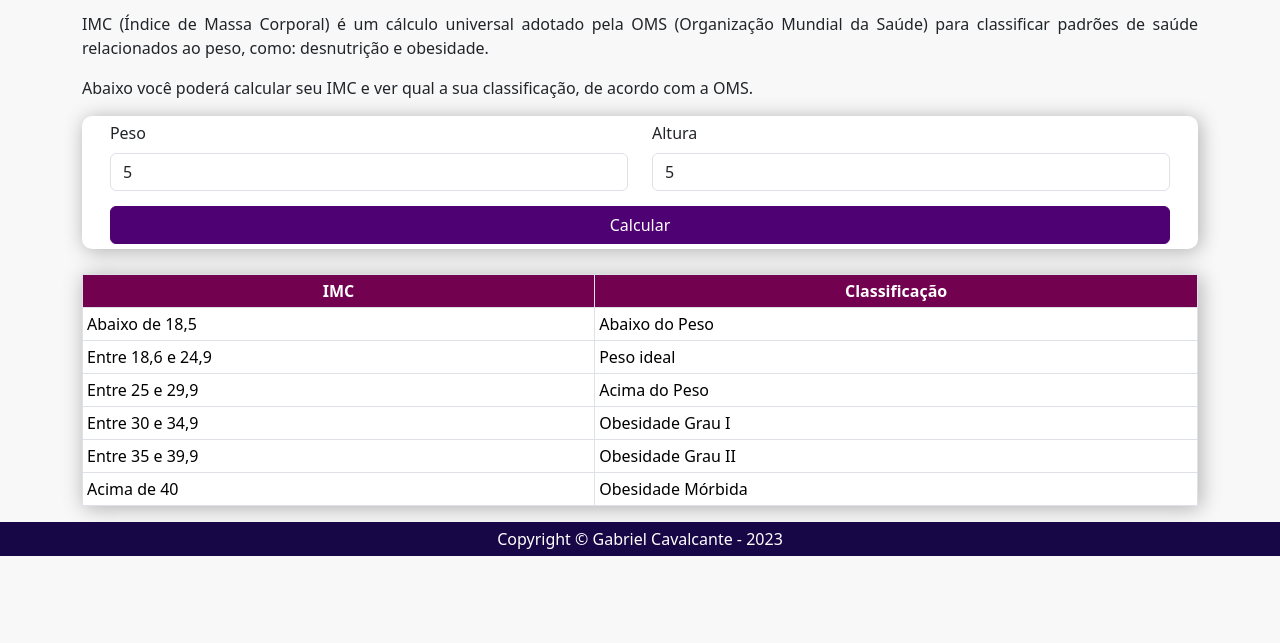
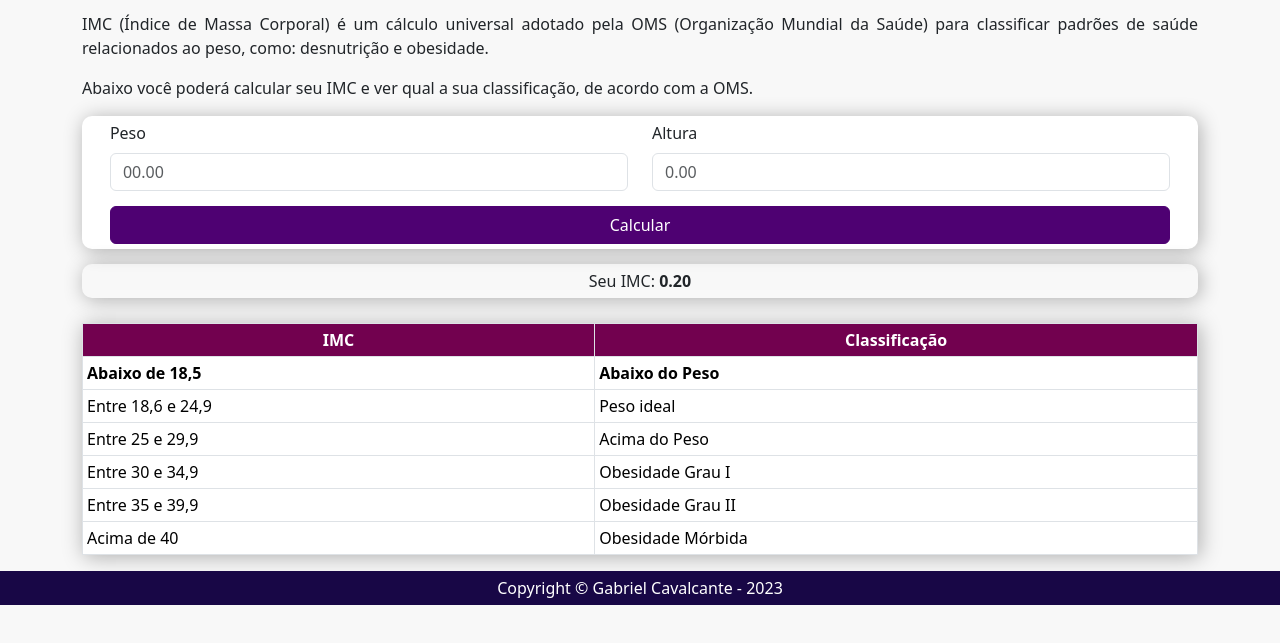
Before and after one commit to zolppy/a, a plain HTML site: page index.html in a window 1280 px wide. Both pictures are taken after typing "5", "5" into the empty fields and a click on the button "Calcular". Shown: the part 127-770 px from the top of the page. Drawn offline with nearby package versions, Linux system fonts and the light colour scheme.

Commit message:
alterações

```diff
--- a/css/style.css
+++ b/css/style.css
@@ -62,6 +62,18 @@ form {
     background-color: var(--main-color);
 }
 
+#output-wrap {
+    margin-top: 15px;
+    box-shadow: 2px 2px 20px rgba(0, 0, 0, .3);
+    border-radius: 10px;
+    padding-top: 5px;
+    padding-bottom: 5px;
+}
+
+.hide {
+    display: none;
+}
+
 table {
     margin-top: 25px;
     margin-bottom: 25px;
@@ -73,6 +85,11 @@ th {
     color: white !important;
 }
 
+.marked {
+    background-color: var(--thirdionary-color) !important;
+    font-weight: bold;
+}
+
 footer {
     padding-top: 5px;
     padding-bottom: 5px;
--- a/index.html
+++ b/index.html
@@ -36,11 +36,11 @@
                     </div>
                 </form>
             </div>
-            <div id="output-wrap">
-                <p id="output"></p>
+            <div id="output-wrap" class="hide text-center">
+                <span id="output"></span>
             </div>
             <div id="table-wrap">
-                <table class="table table-bordered table-responsive table-hover table-sm">
+                <table class="table table-bordered table-hover table-sm table-responsive" >
                     <thead class="text-center">
                         <th scope="col">IMC</th>
                         <th scope="col">Classificação</th>
--- a/script.js
+++ b/script.js
@@ -1 +1,108 @@
-console.log('running...');
+let indexOfCondition = 0;
+const conditionId = [];
+const calculateBtn = document.getElementById('calc-btn');
+
+function makesTheFieldsEmpty() {
+    document.getElementById('weight-input-id').value = '';
+    document.getElementById('height-input-id').value = '';
+}
+
+function calculatesBMI() {
+    // Store the values of inputs
+    let weight = document.getElementById('weight-input-id').value;
+    let height = document.getElementById('height-input-id').value;
+
+    // Data validation
+    let validWeight = (weight !== '') && (! isNaN(weight));
+    let validHeight = (height !== '') && (! isNaN(height));
+
+    if (validWeight && validHeight) {
+        let bmi = weight / (height ** 2);
+
+        bmi = bmi.toFixed(2); // Precision of two decimal places
+
+        // Stores the BMI in local storage of user browser or updates the existing value
+        localStorage.setItem('bmi', bmi); // Is not necessary using JSON
+
+        return bmi;
+    }
+
+    alert('Valor(es) inválido(s)!');
+
+    return NaN;
+}
+
+function showsBMI(bmi) {
+    if (! isNaN(bmi)) {
+        const outputWrap = document.getElementById('output-wrap');
+        const output = document.getElementById('output');
+
+        if (outputWrap.classList.contains('hide')) {
+            outputWrap.classList.remove('hide');
+        }
+
+        output.innerHTML = `Seu IMC: <strong>${bmi}</strong>`;
+    }
+}
+
+function marksCondition(bmi) {
+    let conditionsIdIndex;
+    const DEFAULT_FONT_WEIGHT = 'normal';
+    const DEFAULT_BACKGROUND_COLOR = '#fff';
+    const conditionsId = ['underweight', 'ideal-weight', 'overweight', 'obesity-grade-i', 'obesity-grade-ii', 'morbid-obesity'];
+
+    // RATES
+    /*
+        Underweight:      0 to 18.49
+        Ideal weight:     18.5 to 24.99
+        Overweight:       25 to 29.99
+        Obesity grade I:  30 to 34.99
+        Obesity grade II: 35 to 39.99
+        Morbid obesity:   40 and so on
+    */
+
+    if (! isNaN(bmi)) {
+        if (bmi < 18.5) {
+            conditionsIdIndex = 0;
+        } else if (bmi <= 24.99) {
+            conditionsIdIndex = 1;
+        } else if (bmi <= 29.99) {
+            conditionsIdIndex = 2;
+        } else if (bmi <= 34.99) {
+            conditionsIdIndex = 3;
+        } else if (bmi <= 39.99) {
+            conditionsIdIndex = 4;
+        } else { // 40 and so on
+            conditionsIdIndex = 5;
+        }
+
+        // Note that "conditionId" (singular) is different of "conditionsId" (plural)
+        conditionId.push(document.getElementById(conditionsId[conditionsIdIndex]));
+
+        // This avoid that more of one condition stay marked
+        if (indexOfCondition > 0) {
+            conditionId[indexOfCondition - 1].style.backgroundColor = DEFAULT_BACKGROUND_COLOR;
+            conditionId[indexOfCondition - 1].style.fontWeight = DEFAULT_FONT_WEIGHT;
+        }
+
+        conditionId[indexOfCondition].classList.add('marked');
+        indexOfCondition++;
+    }
+}
+
+calculateBtn.addEventListener('click', function() {
+    let bmi = calculatesBMI();
+
+    makesTheFieldsEmpty();
+    showsBMI(bmi);
+    marksCondition(bmi);
+});
+
+window.addEventListener('load', function() {
+    if (localStorage.getItem('bmi') !== null) { // If there is BMI stored
+        let bmi = localStorage.getItem('bmi'); // Gets the value of BMI stored in local storage of user browser
+
+        showsBMI(bmi);
+        marksCondition(bmi);
+    }
+});
```
